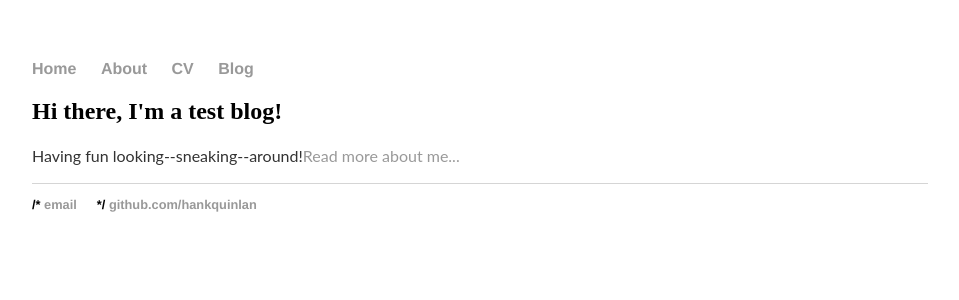
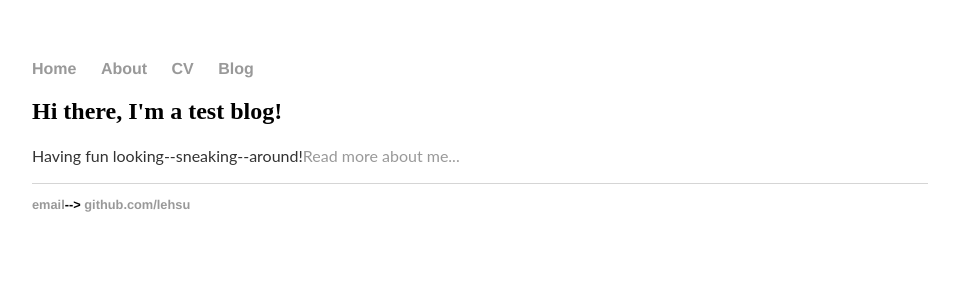
Before and after one commit to lehsu/lehsu.github.io, a Jekyll site: the page built from index.html, in a window 1280 px wide. Shown: the top 300 px of the page, without its empty margins (160-1119 px from the left). Built offline with Jekyll 4.4.1, drawn with Linux system fonts in a browser that asks for light colours.

Commit message:
Update default.html

```diff
--- a/_layouts/default.html
+++ b/_layouts/default.html
@@ -19,8 +19,8 @@
 			</div><!-- /.container -->
 			<footer>
 	    		<ul>
-	 /*       		<li><a href="mailto:hankquinlanhub@gmail.com">email</a></li>*/
-	        		<li><a href="https://github.com/lehsu">github.com/hankquinlan</a></li>
+	 <! ––       		<li><a href="mailto:hankquinlanhub@gmail.com">email</a></li>-->
+	        		<li><a href="https://github.co/lehsu">github.com/lehsu</a></li>
 				</ul>
 			</footer>
 		</body>
```
